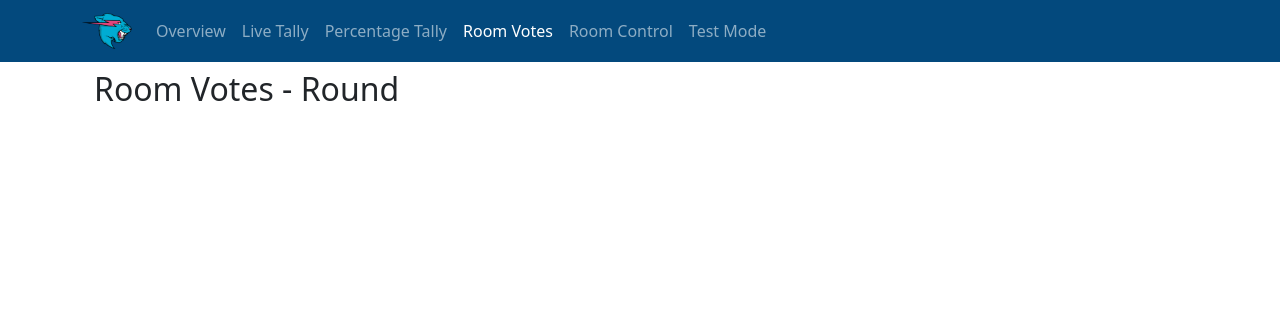
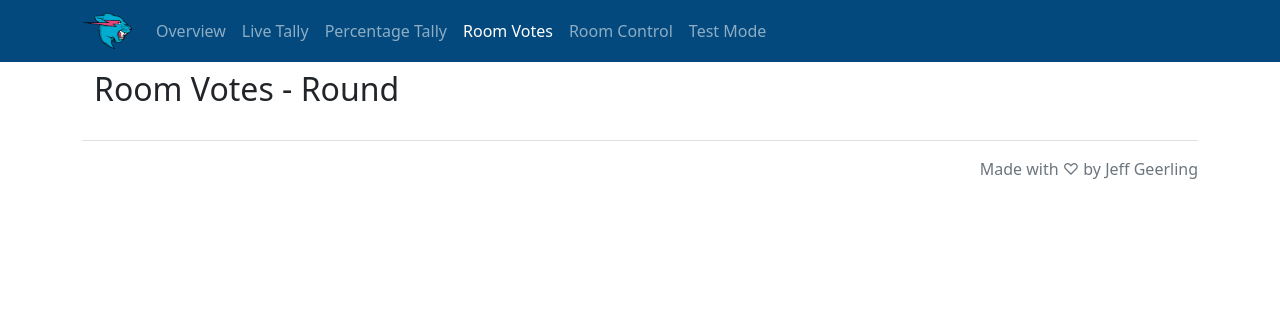
Before and after one commit to geerlingguy/beast-challenge, a Flask app: page /room-votes in a window 1280 px wide. Shown: the top 322 px of the page. Run offline with Flask 2, Linux system fonts and the light colour scheme; data that the repository does not hold is empty; some libraries are stand-ins or nearby versions.

Commit message:
A couple tiny tweaks for frontend.

```diff
--- a/leader-app/static/custom.css
+++ b/leader-app/static/custom.css
@@ -215,6 +215,7 @@ nav.navbar-beast {
 }
 
 .room-grid .vote-data {
+    font-size: 11px;
     line-height: .9em;
 }
 
--- a/leader-app/templates/base.html
+++ b/leader-app/templates/base.html
@@ -50,6 +50,10 @@
         <footer class="py-3 my-4 border-top">
             <p class="text-end text-muted">__EXECUTION_TIME__</p>
         </footer>
+{% else %}
+        <footer class="py-3 my-4 border-top">
+            <p class="text-end text-muted">Made with &#9825; by Jeff Geerling</p>
+        </footer>
 {% endif %}
     </main>
     <script src="{{ url_for('static', filename='bootstrap.bundle.min.js') }}"></script>
```
